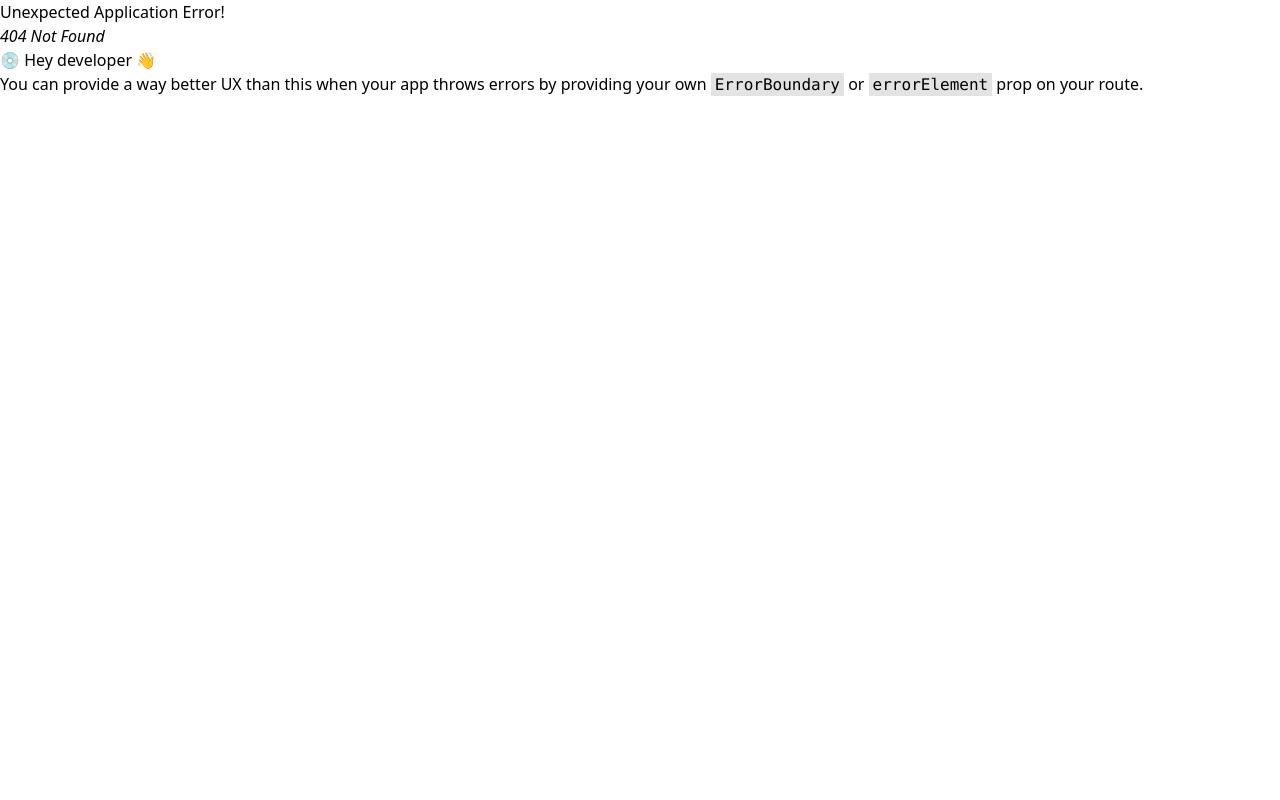
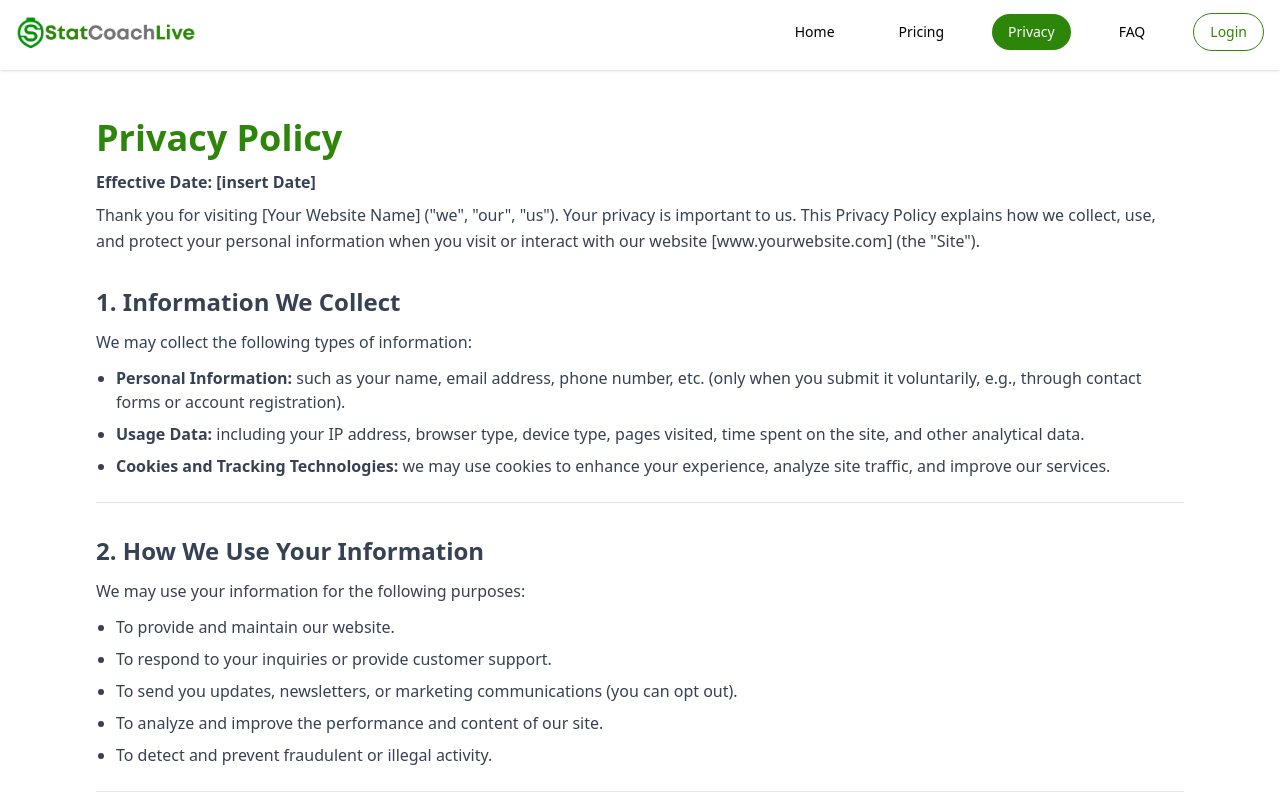
Before and after one commit to muhammadAbdulMannan2022/statcoach_web_craig, a React (Vite) app: page /privacy in a window 1280 px wide. Before the commit this address had no page. Shown: the top 800 px of the page. Built offline with nearby package versions, Linux system fonts and the light colour scheme.

Commit message:
web done moving on auth pages

```diff
--- a/src/Components/Navbar.tsx
+++ b/src/Components/Navbar.tsx
@@ -1,7 +1,7 @@
 import { ArrowRight } from "lucide-react";
 import { useState, useEffect } from "react";
 import { FaBarsStaggered } from "react-icons/fa6";
-import { Link, useLocation, useNavigate } from "react-router"; // Ensure you're using react-router-dom
+import { Link, useLocation, useNavigate } from "react-router";
 
 export default function Navbar() {
   const [isSidebarOpen, setIsSidebarOpen] = useState(false);
@@ -10,8 +10,16 @@ export default function Navbar() {
   const navigate = useNavigate();
 
   useEffect(() => {
+    // Handle both path-based and hash-based routes
+    const path = location.pathname === "/" ? "/" : location.pathname.slice(1); // Normalize "/" to match href
     const hash = location.hash || "";
-    setActive(hash);
+
+    // If there's a hash, combine it with the root path for FAQ (e.g., "/#faq")
+    if (hash && path === "/") {
+      setActive(`/${hash}`); // e.g., "/#faq"
+    } else {
+      setActive(path || "/"); // e.g., "pricing" or "/"
+    }
   }, [location]);
 
   useEffect(() => {
@@ -33,15 +41,18 @@ export default function Navbar() {
   }, [isSidebarOpen]);
 
   const navItems = [
-    { name: "Home", href: "" },
+    { name: "Home", href: "/" },
     { name: "Pricing", href: "pricing" },
     { name: "Privacy", href: "privacy" },
-    { name: "FAQ", href: "#faq" },
+    { name: "FAQ", href: "/#faq" }, // Keep as "/#faq" for consistency
   ];
 
   return (
     <>
-      <nav className="sticky top-0 z-50 w-full bg-white" style={{ height: 70 }}>
+      <nav
+        className="sticky top-0 z-50 w-full bg-white shadow"
+        style={{ height: 70 }}
+      >
         <div className="container mx-auto px-4 max-w-7xl">
           <div className="flex h-16 items-center justify-between">
             {/* Logo */}
@@ -62,7 +73,7 @@ export default function Navbar() {
               {navItems.map((item) => (
                 <Link
                   key={item.name}
-                  to={`/${item.href}`}
+                  to={item.href}
                   className={`text-sm font-medium px-4 py-2 rounded-full transition-colors ${
                     active === item.href
                       ? "bg-light-green text-white"
@@ -129,7 +140,7 @@ export default function Navbar() {
                 {navItems.map((item) => (
                   <Link
                     key={item.name}
-                    to={`/${item.href}`}
+                    to={item.href}
                     onClick={() => setIsSidebarOpen(false)}
                     className={`block px-3 py-3 rounded-md text-base font-medium transition ${
                       active === item.href
--- a/src/project/landing/LayoutHome.tsx
+++ b/src/project/landing/LayoutHome.tsx
@@ -1,11 +1,15 @@
 import { Outlet } from "react-router";
 import Navbar from "../../Components/Navbar";
+import PosterBottom from "./home/sections/PosterBottom";
+import Footer from "./home/sections/Footer";
 
 export default function LayoutHome() {
   return (
     <div>
       <Navbar />
       <Outlet />
+      <PosterBottom />
+      <Footer />
     </div>
   );
 }
--- /dev/null
+++ b/src/project/landing/Policy/Policy.tsx
@@ -0,0 +1,161 @@
+export default function PrivacyPolicy() {
+  const privacyData = {
+    title: "Privacy Policy",
+    effectiveDate: "[insert Date]",
+    intro: {
+      greeting:
+        'Thank you for visiting [Your Website Name] ("we", "our", "us"). Your privacy is important to us. This Privacy Policy explains how we collect, use, and protect your personal information when you visit or interact with our website [www.yourwebsite.com] (the "Site").',
+    },
+    sections: [
+      {
+        number: 1,
+        title: "Information We Collect",
+        intro: "We may collect the following types of information:",
+        items: [
+          {
+            label: "Personal Information:",
+            description:
+              "such as your name, email address, phone number, etc. (only when you submit it voluntarily, e.g., through contact forms or account registration).",
+          },
+          {
+            label: "Usage Data:",
+            description:
+              "including your IP address, browser type, device type, pages visited, time spent on the site, and other analytical data.",
+          },
+          {
+            label: "Cookies and Tracking Technologies:",
+            description:
+              "we may use cookies to enhance your experience, analyze site traffic, and improve our services.",
+          },
+        ],
+      },
+      {
+        number: 2,
+        title: "How We Use Your Information",
+        intro: "We may use your information for the following purposes:",
+        items: [
+          "To provide and maintain our website.",
+          "To respond to your inquiries or provide customer support.",
+          "To send you updates, newsletters, or marketing communications (you can opt out).",
+          "To analyze and improve the performance and content of our site.",
+          "To detect and prevent fraudulent or illegal activity.",
+        ],
+      },
+      {
+        number: 3,
+        title: "Sharing Your Information",
+        intro:
+          "We do not sell your personal data. We may share your information with:",
+        items: [
+          "Service Providers: who assist in operating our site or servicing you.",
+          "Legal Authorities: if required by law or to protect our legal rights.",
+        ],
+      },
+      {
+        number: 4,
+        title: "Your Rights and Choices",
+        intro: "You may have the right to:",
+        items: [
+          "Access the personal data we hold about you.",
+          "Request correction or deletion of your data.",
+          "Opt out of marketing communications.",
+        ],
+        footer:
+          "To exercise any of these rights, contact us at: [your@email.com]",
+      },
+      {
+        number: 5,
+        title: "Security",
+        content:
+          "We take reasonable precautions to protect your personal information. However, no method of transmission over the Internet is 100% secure.",
+      },
+      {
+        number: 6,
+        title: "Third-Party Links",
+        content:
+          "Our website may contain links to other websites. We are not responsible for their privacy practices or content.",
+      },
+      {
+        number: 7,
+        title: "Children's Privacy",
+        content:
+          "Our services are not directed to children under 13. We do not knowingly collect personal information from children.",
+      },
+      {
+        number: 8,
+        title: "Changes to This Privacy Policy",
+        content:
+          'We may update this Privacy Policy from time to time. Changes will be posted on this page with an updated "Effective Date."',
+      },
+      {
+        number: 9,
+        title: "Contact Us",
+        content:
+          "If you have any questions or concerns about this Privacy Policy, please contact us at:",
+        footer: "[your@email.com] [Your Address, City, Country]",
+      },
+    ],
+  };
+
+  return (
+    <main className="bg-white text-gray-700">
+      <div className="max-w-6xl mx-auto px-4 sm:px-6 md:px-8 py-8 md:py-12">
+        {/* Header */}
+        <h1 className="text-2xl sm:text-3xl md:text-4xl font-bold mb-3 text-[#2D8609] text-center md:text-left">
+          {privacyData.title}
+        </h1>
+
+        {/* Intro */}
+        <div className="mb-8 text-sm sm:text-base">
+          <p className="font-semibold mb-2">
+            Effective Date: {privacyData.effectiveDate}
+          </p>
+          <p className="leading-relaxed">{privacyData.intro.greeting}</p>
+        </div>
+
+        {/* Sections */}
+        <div className="space-y-8">
+          {privacyData.sections.map((section) => (
+            <section
+              key={section.number}
+              className="border-b border-gray-200 pb-6 last:border-none"
+            >
+              <h2 className="text-lg sm:text-xl md:text-2xl font-bold mb-3">
+                {section.number}. {section.title}
+              </h2>
+
+              {section.intro && (
+                <p className="text-sm sm:text-base mb-3">{section.intro}</p>
+              )}
+
+              {section.items && (
+                <ul className="list-disc ml-5 space-y-2 text-sm sm:text-base">
+                  {section.items.map((item, index) => (
+                    <li key={index}>
+                      {typeof item === "string" ? (
+                        item
+                      ) : (
+                        <div>
+                          <span className="font-semibold">{item.label}</span>{" "}
+                          <span>{item.description}</span>
+                        </div>
+                      )}
+                    </li>
+                  ))}
+                </ul>
+              )}
+
+              {section.content && (
+                <p className="text-sm sm:text-base mt-2">{section.content}</p>
+              )}
+
+              {section.footer && (
+                <p className="text-sm sm:text-base mt-3">{section.footer}</p>
+              )}
+            </section>
+          ))}
+        </div>
+      </div>
+    </main>
+  );
+}
--- a/src/project/landing/home/Landing.tsx
+++ b/src/project/landing/home/Landing.tsx
@@ -1,9 +1,9 @@
 import Example from "./sections/Example";
 import FAQAccordion from "./sections/FAQ";
-import Footer from "./sections/Footer";
+
 import Hero from "./sections/Hero";
 import HowToUse from "./sections/HowToUse";
-import PosterBottom from "./sections/PosterBottom";
+
 import Pricing from "./sections/Pricing";
 import Reviews from "./sections/Reviews";
 
@@ -16,8 +16,6 @@ export default function Landing() {
       <Reviews />
       <Example />
       <FAQAccordion />
-      <PosterBottom />
-      <Footer />
     </div>
   );
 }
--- a/src/project/landing/home/sections/FAQ.tsx
+++ b/src/project/landing/home/sections/FAQ.tsx
@@ -79,6 +79,8 @@ const FAQAccordion: React.FC = () => {
   };
 
   return (
+    <>
+      <div id="faq" className="mb-20"></div>
       <div className=" py-8 sm:py-12 px-4 sm:px-6 lg:px-8">
         <div className="max-w-7xl mx-auto">
           <div className="grid grid-cols-1 lg:grid-cols-12 gap-6 sm:gap-8 lg:gap-12">
@@ -89,7 +91,10 @@ const FAQAccordion: React.FC = () => {
               </h1>
               <p className="text-[#696868] text-sm sm:text-base mb-2 sm:mb-4">
                 Still you have any questions? Contact our Team via{" "}
-              <a href="mailto:demopdf@statcoachlive.com" className="underline">
+                <a
+                  href="mailto:demopdf@statcoachlive.com"
+                  className="underline"
+                >
                   Demopdf@statcoachlive.com
                 </a>
               </p>
@@ -178,6 +183,7 @@ const FAQAccordion: React.FC = () => {
           </div>
         </div>
       </div>
+    </>
   );
 };
 
--- a/src/project/landing/home/sections/Footer.tsx
+++ b/src/project/landing/home/sections/Footer.tsx
@@ -10,12 +10,7 @@ export default function Footer() {
           {/* Logo and Address */}
           <div className="space-y-4">
             <div className="flex items-center space-x-2">
-              <div className="w-8 h-8 rounded-full border-2 border-green-500 flex items-center justify-center">
-                <span className="text-green-500 font-bold text-lg">S</span>
-              </div>
-              <span className="text-xl font-semibold">
-                StatCoach<span className="text-green-500">Live</span>
-              </span>
+              <img src="/logo.png" className="h-10" />
             </div>
             <p className="text-gray-300 text-sm leading-relaxed">
               Villa No. 45, Street 12, Khalifa City,
@@ -33,13 +28,13 @@ export default function Footer() {
               Get started
             </Link>
             <Link
-              to="/privacy-policy"
+              to="/privacy"
               className="text-gray-300 hover:text-green-500 transition-colors duration-200 text-sm"
             >
               Privacy Policy
             </Link>
             <Link
-              to="/reviews"
+              to="/#reviews"
               className="text-gray-300 hover:text-green-500 transition-colors duration-200 text-sm"
             >
               Reviews
--- a/src/project/landing/home/sections/Reviews.tsx
+++ b/src/project/landing/home/sections/Reviews.tsx
@@ -61,6 +61,8 @@ function ReviewCard({ review }) {
 
 export default function Reviews() {
   return (
+    <>
+      <div id="reviews" className="mb-16"></div>
       <section className="w-full py-16 px-4">
         <div className="max-w-7xl mx-auto relative  pb-10 ">
           <div className="mb-12">
@@ -103,5 +105,6 @@ export default function Reviews() {
           </div>
         </div>
       </section>
+    </>
   );
 }
```
Also changed, not shown: src/router/Router.tsx (+10 -0 lines), public/auth_image.svg (added). Lines whose indentation alone changed are shown as unchanged.
